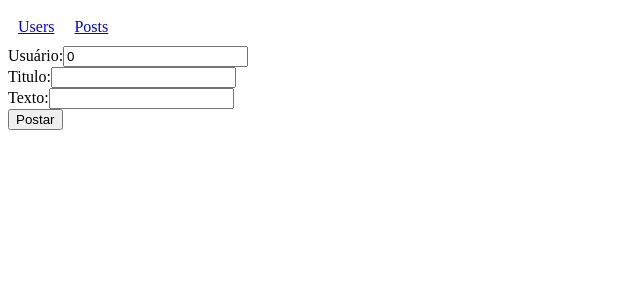
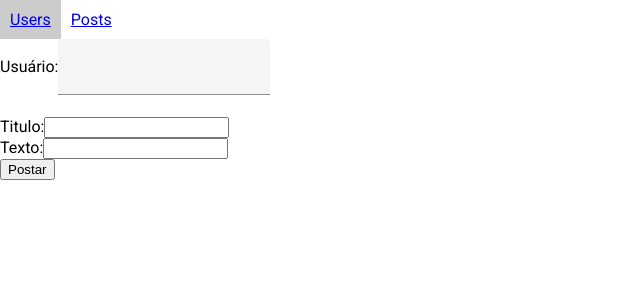
Before and after one commit to Ytellon/user-post-management-system, an Angular app: page /create-post in a window 1280 px wide. Shown: the top 300 px of the page, without its empty margins (0-640 px from the left). Built offline with nearby package versions, Linux system fonts and the light colour scheme.

Commit message:
feat: search for the user through an autocomplete field

```diff
--- a/angular.json
+++ b/angular.json
@@ -25,6 +25,7 @@
               "src/assets"
             ],
             "styles": [
+              "@angular/material/prebuilt-themes/indigo-pink.css",
               "src/styles.css"
             ],
             "scripts": []
@@ -93,6 +94,7 @@
               "src/assets"
             ],
             "styles": [
+              "@angular/material/prebuilt-themes/indigo-pink.css",
               "src/styles.css"
             ],
             "scripts": []
--- a/package.json
+++ b/package.json
@@ -11,10 +11,12 @@
   "private": true,
   "dependencies": {
     "@angular/animations": "^16.2.0",
+    "@angular/cdk": "^16.2.2",
     "@angular/common": "^16.2.0",
     "@angular/compiler": "^16.2.0",
     "@angular/core": "^16.2.0",
     "@angular/forms": "^16.2.0",
+    "@angular/material": "^16.2.2",
     "@angular/platform-browser": "^16.2.0",
     "@angular/platform-browser-dynamic": "^16.2.0",
     "@angular/router": "^16.2.0",
--- a/src/app/components/posts/post-create/post-create.component.html
+++ b/src/app/components/posts/post-create/post-create.component.html
@@ -1,8 +1,16 @@
 <form (ngSubmit)="onSubmit()" #userForm="ngForm">
   <div class="form-group">
     <label for="user">Usuário:</label>
-    <input type="text" class="form-control" id="user_id" name="user_id" [(ngModel)]="post.user_id" required>
+    <mat-form-field>
+      <input type="text" matInput [formControl]="userControl" [matAutocomplete]="auto">
+      <mat-autocomplete #auto="matAutocomplete" (optionSelected)="selectUser($event.option.value)">
+        <mat-option *ngFor="let user of filteredUsers" [value]="user.id">
+          {{ user.name }}
+        </mat-option>
+      </mat-autocomplete>
+    </mat-form-field>
   </div>
+
   <div class="form-group">
     <label for="title">Titulo:</label>
     <input type="text" class="form-control" id="title" name="title" [(ngModel)]="post.title" required>
--- a/src/app/components/posts/post-create/post-create.component.ts
+++ b/src/app/components/posts/post-create/post-create.component.ts
@@ -2,26 +2,47 @@
 import { CreatePost } from '../../model/post.interface';
 import { PostsService } from '../../services/posts.service';
 import { Router } from '@angular/router';
+import { FormControl } from '@angular/forms';
 
 @Component({
   selector: 'app-post-create',
   templateUrl: './post-create.component.html',
-  styleUrls: ['./post-create.component.css']
+  styleUrls: ['./post-create.component.css'],
 })
 export class PostCreateComponent {
-
   post: CreatePost = {
     user_id: 0,
     title: '',
-    body: ''
+    body: '',
+  };
+
+  userControl = new FormControl();
+  filteredUsers: any[] = [];
+
+  constructor(
+    private postsService: PostsService,
+    private router: Router
+  ) {}
+
+  ngOnInit() {
+    this.userControl.valueChanges.subscribe((value) => {
+      this.filterUsers(value);
+    });
   }
 
-  constructor(private postsService: PostsService, private router: Router) {}
+  filterUsers(value: string) {
+    this.postsService.searchUserByName(value).subscribe((users: any[]) => {
+      this.filteredUsers = users;
+    });
+  }
+
+  selectUser(userId: number) {
+    this.post.user_id = userId;
+  }
 
   onSubmit() {
     this.postsService.createPost(this.post).subscribe((newPost: CreatePost) => {
       this.router.navigate(['/posts']);
     });
   }
-
 }
--- a/src/app/components/services/posts.service.ts
+++ b/src/app/components/services/posts.service.ts
@@ -3,6 +3,7 @@
 import { Observable } from 'rxjs';
 import { CreatePost, Post } from '../model/post.interface';
 import { environment } from 'src/environments/environment.development';
+import { User } from '../model/user.interface';
 
 @Injectable({
   providedIn: 'root',
@@ -20,6 +21,10 @@
       params,
       observe: 'response',
     });
+  }
+
+  searchUserByName(name: string): Observable<User[]> {
+    return this.http.get<User[]>(`${this.APIUSER}?name=${name}`);
   }
 
   searchPosts(searchTerm: string, searchBy: string): Observable<any> {
--- a/src/index.html
+++ b/src/index.html
@@ -6,6 +6,9 @@
   <base href="/">
   <meta name="viewport" content="width=device-width, initial-scale=1">
   <link rel="icon" type="image/x-icon" href="favicon.ico">
+  <link rel="preconnect" href="https://fonts.gstatic.com">
+  <link href="https://fonts.googleapis.com/css2?family=Roboto:wght@300;400;500&display=swap" rel="stylesheet">
+  <link href="https://fonts.googleapis.com/icon?family=Material+Icons" rel="stylesheet">
 </head>
 <body>
   <app-root></app-root>
--- a/src/styles.css
+++ b/src/styles.css
@@ -1 +1,4 @@
 /* You can add global styles to this file, and also import other style files */
+
+html, body { height: 100%; }
+body { margin: 0; font-family: Roboto, "Helvetica Neue", sans-serif; }
```
Also changed, not shown: src/app/app.module.ts (+9 -1 lines), 1 other file (tests, documents, lock files or other folders).
